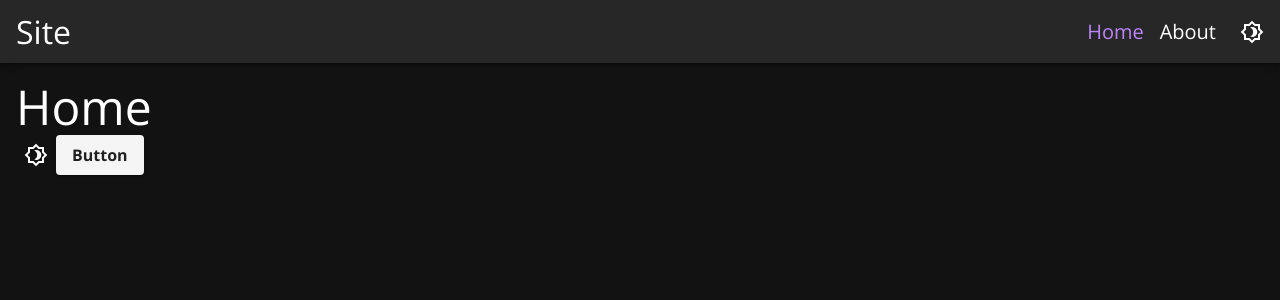
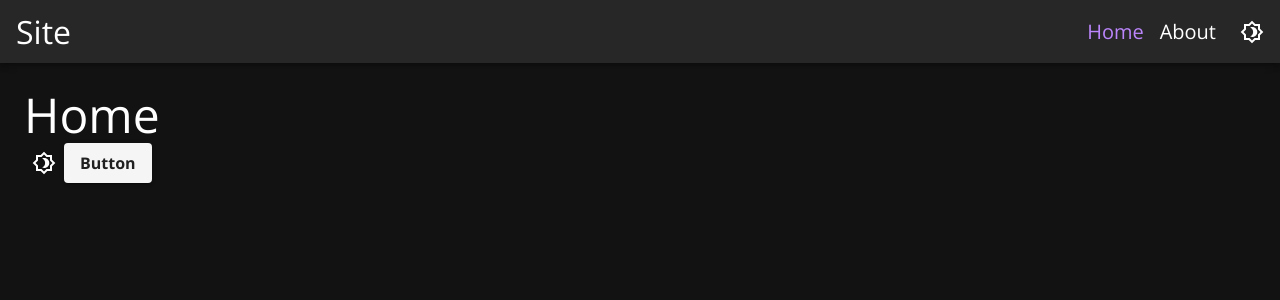
Before and after one commit to TetrisBattle/client-app, a React (Create React App) app: page /home in a window 1280 px wide. Shown: the top 300 px of the page. Built offline with nearby package versions, Linux system fonts and the light colour scheme.

Commit message:
Change padding by display width

```diff
--- a/src/routes/About.tsx
+++ b/src/routes/About.tsx
@@ -2,7 +2,7 @@ import { Box, Typography } from '@mui/material'
 
 const About = () => {
 	return (
-		<Box sx={{ padding: 2 }}>
+		<Box sx={{ p: { xs: 2, sm: 3 } }}>
 			<Typography variant='h1'>About</Typography>
 		</Box>
 	)
--- a/src/routes/Home.tsx
+++ b/src/routes/Home.tsx
@@ -7,7 +7,7 @@ const Home = () => {
 	const { appStore } = useStoreContext()
 
 	return (
-		<Box sx={{ padding: 2 }}>
+		<Box sx={{ p: { xs: 2, sm: 3 } }}>
 			<Typography variant='h1'>Home</Typography>
 			<DarkThemeIconButton />
 			<Button
```
